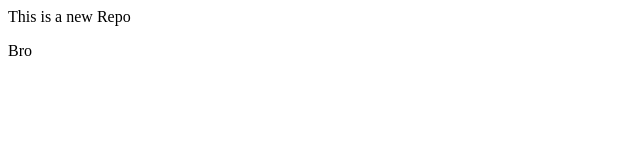
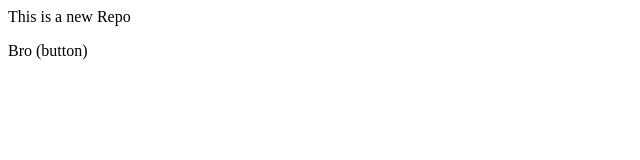
Before and after one commit to vkhandelwal48/localrepo, a plain HTML site: page index.html in a window 1280 px wide. Shown: the full height of the page, 0-640 px from the left. Drawn offline with Linux system fonts and the light colour scheme.

Commit message:
Go change

```diff
--- a/index.html
+++ b/index.html
@@ -1,2 +1,2 @@
 <p>This is a new Repo</p>
-<p>Bro</p>
+<p>Bro (button)</p>
```
